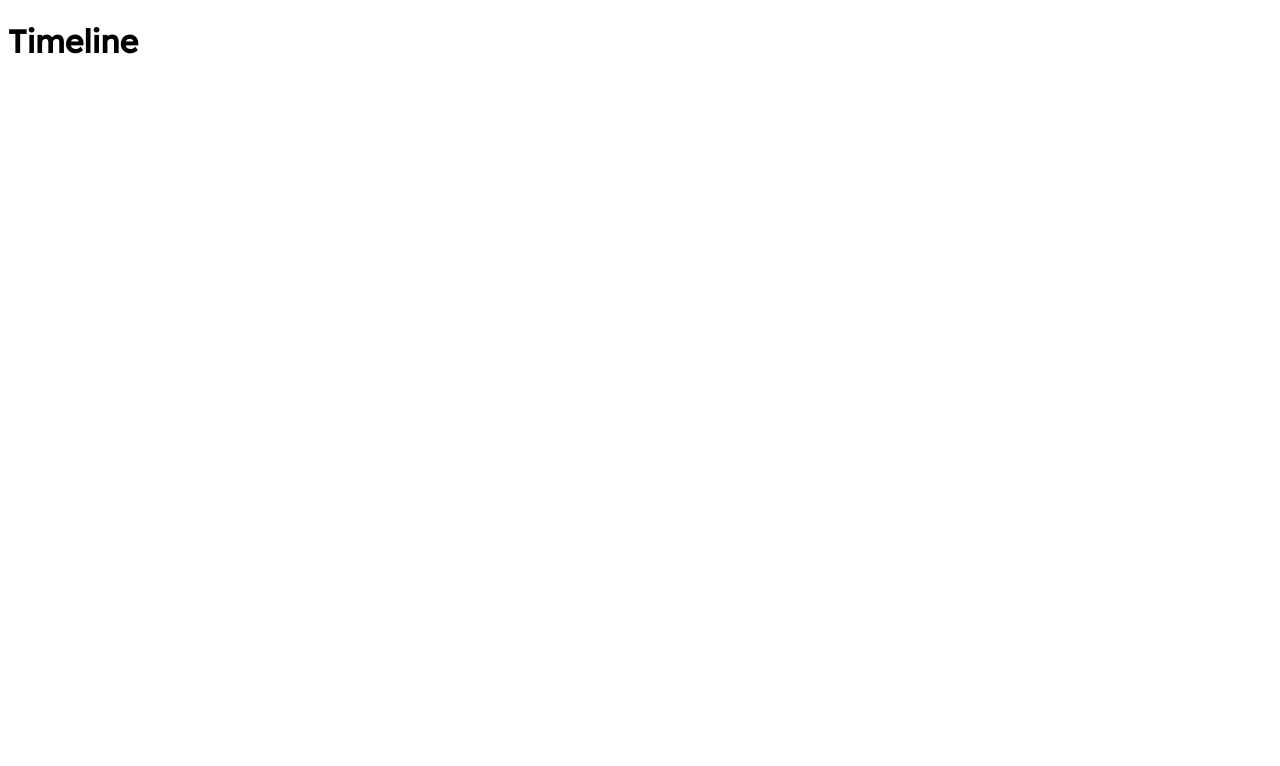
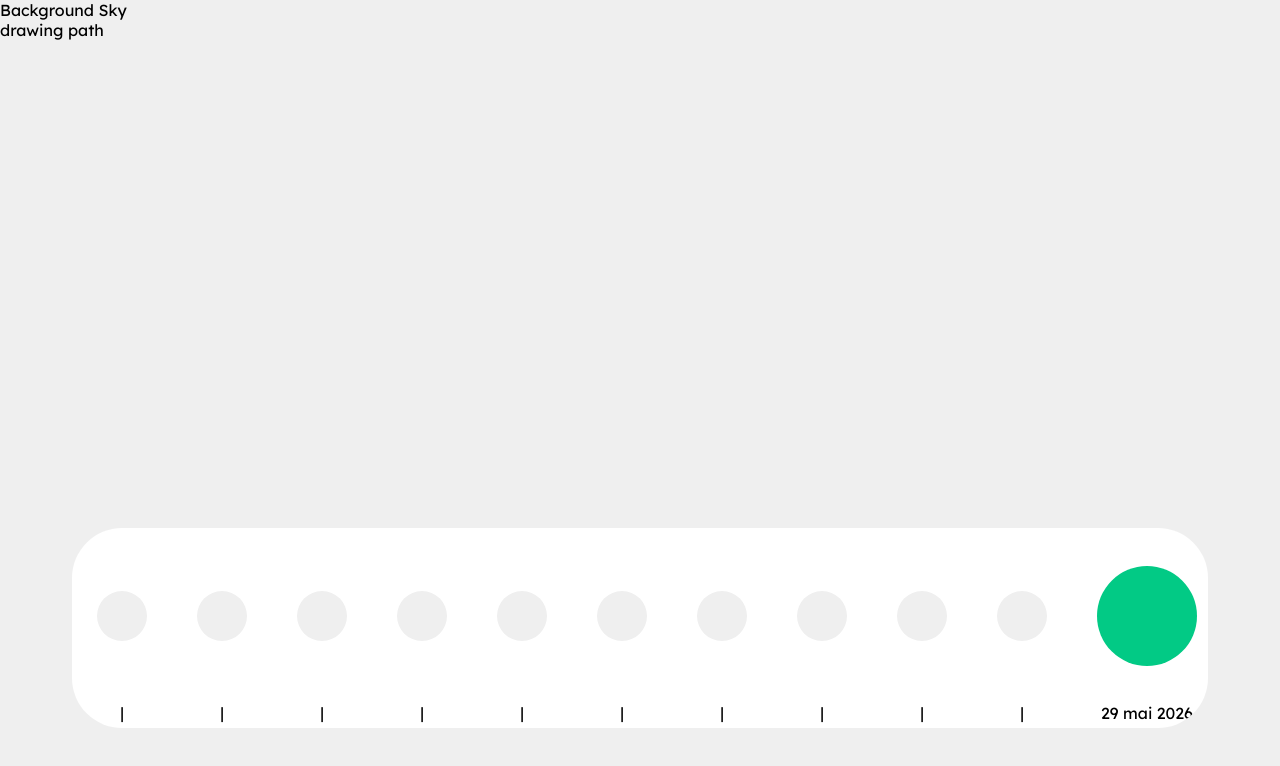
Before and after one commit to Nojet7/Alula, a Nuxt app: page /timeline in a window 1280 px wide. Shown: the top 766 px of the page. Built offline with nearby package versions, Linux system fonts and the light colour scheme.

Commit message:
add: most of the logic for timiline page for the scale

```diff
--- a/assets/css/main.css
+++ b/assets/css/main.css
@@ -1,3 +1,5 @@
+@import './variables.css';
+
 @font-face {
     font-family: 'Lexend ExtraLight';
     src: url('/fonts/Lexend-ExtraLight.ttf') format('truetype');
@@ -19,6 +21,19 @@
     font-style: normal;
 }
 
+* {
+    margin: 0;
+    padding: 0;
+}
+
 body {
     font-family: "Lexend Regular";
+    overflow: hidden;
 }
+
+.page-container {
+    background-color: var(--color-grey);
+    height: 100dvh;
+    width: 100dvw;
+    overflow: hidden;
+}
--- /dev/null
+++ b/assets/css/variables.css
@@ -0,0 +1,8 @@
+:root {
+  --color-grey: #efefef;
+  --color-blue: #9ec6e4;
+  --color-red: #ff3564;
+  --color-yellow: #ffff91;
+  --color-green: #02ca85;
+  --color-text: black;
+}
--- /dev/null
+++ b/components/timeline/BackgroundSky.vue
@@ -0,0 +1,11 @@
+<script setup>
+
+</script>
+
+<template>
+    <div>
+        Background Sky
+    </div>
+</template>
+
+<style scoped></style>
--- /dev/null
+++ b/components/timeline/DrawingPath.vue
@@ -0,0 +1,13 @@
+<script setup>
+
+</script>
+
+<template>
+    <div>
+        drawing path
+    </div>
+</template>
+
+<style scoped>
+
+</style>
--- /dev/null
+++ b/components/timeline/Scale.vue
@@ -0,0 +1,54 @@
+<script setup>
+const props = defineProps({
+    totalDays: Array,
+    exercices: Array,
+    progress: Number,
+    maxTranslate: Number
+
+})
+
+function formatDate(date) {
+    return new Date(date).toISOString().split('T')[0]
+}
+
+function getExerciceForDay(day) {
+    const dayStr = formatDate(day)
+
+    return props.exercices.find(ex => ex.date === dayStr) || null
+}
+</script>
+
+<template>
+    <div class="scale-viewport">
+
+        <div class="scale-track" :style="{
+            transform: `translateX(${-progress * maxTranslate}px)`
+        }">
+
+            <TimelineScaleDayContainer v-for="day in totalDays" :key="formatDate(day)" :dayDate="day"
+                :exercice="getExerciceForDay(day)" />
+
+        </div>
+
+    </div>
+</template>
+
+<style scoped>
+.scale-viewport {
+    width: calc(100% - 144px);
+    height: 200px;
+    overflow: hidden;
+    position: absolute;
+    bottom: 72px;
+    left: 50%;
+    transform: translateX(-50%);
+    background-color: white;
+    border-radius: 50px;
+}
+
+.scale-track {
+    display: flex;
+    height: 100%;
+    will-change: transform;
+}
+</style>
--- /dev/null
+++ b/components/timeline/Scale/DayContainer.vue
@@ -0,0 +1,63 @@
+<script setup>
+const props = defineProps({
+    dayDate: Date,
+    exercice: Object
+})
+
+function formatDate(date) {
+    return new Intl.DateTimeFormat('fr-FR', {
+        day: '2-digit',
+        month: 'long',
+        year: 'numeric'
+    }).format(new Date(date))
+}
+</script>
+
+<template>
+    <div class="day-container">
+        <div class="circle-container">
+            <div v-if="exercice" class="circle-exercice" :style="{backgroundColor: `var(${props.exercice.color})`}"></div>
+            <div v-else class="circle-blank"></div>
+        </div>
+
+        <div class="date-container">
+            <p v-if="exercice">{{ formatDate(dayDate) }}</p>
+            <p v-else>|</p>
+        </div>
+    </div>
+</template>
+
+<style scoped>
+.day-container {
+    height: 100%;
+    display: flex;
+    flex-direction: column;
+    padding: 0 25px;
+}
+
+.circle-container {
+    height: calc(100% - 25px);
+    display: flex;
+    align-items: center;
+}
+
+.date-container {
+    height: 25px;
+    display: flex;
+    justify-content: center;
+}
+
+.circle-blank {
+    border-radius: 50%;
+    height: 50px;
+    width: 50px;
+    background-color: var(--color-grey);
+}
+
+.circle-exercice {
+    border-radius: 50%;
+    width: 100px;
+    height: 100px;
+    background-color: red;
+}
+</style>
--- a/pages/archive/index.vue
+++ b/pages/archive/index.vue
@@ -5,10 +5,10 @@
 
 <!-- HTML -->
 <template>
-    <h1>Archive</h1>
+    <section class="page-container archive-page">
+        <h1>Archive</h1>
+    </section>
 </template>
 
 <!-- CSS -->
-<style scoped>
-
-</style>
+<style scoped></style>
--- a/pages/exercice/index.vue
+++ b/pages/exercice/index.vue
@@ -5,8 +5,10 @@
 
 <!-- HTML -->
 <template>
-    <h1>Exercice</h1>
-    <p>descriptopin de l'exercices</p>
+    <section class="page-container exercice-page">
+        <h1>Exercice</h1>
+        <p>descriptopin de l'exercices</p>
+    </section>
 </template>
 
 <!-- CSS -->
--- a/pages/timeline/index.vue
+++ b/pages/timeline/index.vue
@@ -1,14 +1,200 @@
 <!-- JS -->
 <script setup>
+import { ref, computed, onMounted, onBeforeUnmount } from 'vue'
 
+/* -------------------- DATA -------------------- */
+const exercices = [
+    { date: "2026-05-29", categoryId: "bodily", color: "--color-green" },
+    { date: "2026-06-02", categoryId: "cognitive", color: "--color-blue" },
+    { date: "2026-06-04", categoryId: "affective", color: "--color-red" },
+    { date: "2026-06-16", categoryId: "sensory", color: "--color-yellow" }
+]
+
+/* -------------------- DATES -------------------- */
+const dates = computed(() =>
+    exercices.map(e => new Date(e.date))
+)
+
+const minDate = computed(() => {
+    const d = new Date(Math.min(...dates.value))
+    d.setDate(d.getDate() - 10)
+    return d
+})
+
+const maxDate = computed(() => {
+    const d = new Date(Math.max(...dates.value))
+    d.setDate(d.getDate() + 10)
+    return d
+})
+
+const totalRangeMs = computed(() =>
+    maxDate.value - minDate.value
+)
+
+const allDays = computed(() => {
+    const start = new Date(minDate.value)
+    const end = new Date(maxDate.value)
+
+    const days = []
+    const current = new Date(start)
+
+    while (current <= end) {
+        days.push(new Date(current))
+        current.setDate(current.getDate() + 1)
+    }
+
+    return days
+})
+
+
+/* -------------------- SCROLL ENGINE -------------------- */
+const scrollValue = ref(0)
+
+const maxScroll = 2000
+
+let lastX = null
+let lastY = null
+let lockAxis = null
+let velocity = 0
+let animationId = null
+
+function onTouchStart(e) {
+    const t = e.touches[0]
+    lastX = t.clientX
+    lastY = t.clientY
+
+    lockAxis = null
+
+    cancelInertia()
+}
+
+function onTouchMove(e) {
+    const t = e.touches[0]
+
+    const dx = t.clientX - lastX
+    const dy = t.clientY - lastY
+
+    if (!lockAxis) {
+        if (Math.abs(dx) > Math.abs(dy)) {
+            lockAxis = 'x'
+        } else {
+            lockAxis = 'y'
+        }
+    }
+
+    lastX = t.clientX
+    lastY = t.clientY
+
+    let delta = 0
+
+    if(lockAxis === 'y') {
+        delta = -dy
+    }
+    if(lockAxis === 'x') {
+        delta = -dx
+    }
+
+    scrollValue.value += delta
+
+    scrollValue.value = Math.min(
+        maxScroll,
+        Math.max(0, scrollValue.value)
+    )
+
+    velocity = delta
+}
+
+function onTouchEnd() {
+    lastX = null
+    lastY = null
+    lockAxis = null
+    startInertia()
+}
+
+/* -------------------- INERTIA (iOS FEEL) -------------------- */
+function startInertia() {
+    const friction = 0.92
+
+    function step() {
+        velocity *= friction
+        scrollValue.value += velocity
+
+        scrollValue.value = Math.min(
+            maxScroll,
+            Math.max(0, scrollValue.value)
+        )
+
+        const atMin = scrollValue.value <=0
+        const atMax = scrollValue.value >= maxScroll
+
+        if((atMin && velocity < 0) || (atMax && velocity > 0)) {
+            velocity = 0
+            return
+        }
+
+        if (Math.abs(velocity) > 0.1) {
+            animationId = requestAnimationFrame(step)
+        }
+    }
+
+    animationId = requestAnimationFrame(step)
+}
+
+function cancelInertia() {
+    if (animationId) cancelAnimationFrame(animationId)
+    velocity = 0
+}
+
+/* -------------------- PROGRESS -------------------- */
+
+const progress = computed(() => {
+    return Math.min(
+        1,
+        Math.max(0, scrollValue.value / maxScroll)
+    )
+})
+
+const currentDate = computed(() => {
+    return new Date(
+        minDate.value.getTime() +
+        progress.value * totalRangeMs.value
+    )
+})
+
+const maxTranslate = computed(() => {
+    return allDays.value.length * 74 // 74px (au piffe pour fonctionner avec la maquette)
+})
+
+/* -------------------- LIFECYCLE -------------------- */
+onMounted(() => {
+    window.addEventListener('touchstart', onTouchStart, { passive: true })
+    window.addEventListener('touchmove', onTouchMove, { passive: true })
+    window.addEventListener('touchend', onTouchEnd)
+})
+
+onBeforeUnmount(() => {
+    window.removeEventListener('touchstart', onTouchStart)
+    window.removeEventListener('touchmove', onTouchMove)
+    window.removeEventListener('touchend', onTouchEnd)
+})
+
+/* -------------------- DEBUG -------------------- */
+watchEffect(() => {
+    console.log('progress:', progress.value)
+    console.log('date:', currentDate.value)
+})
 </script>
 
 <!-- HTML -->
 <template>
-    <h1>Timeline</h1>
+    <section class="page-container timeline-page">
+        <TimelineBackgroundSky />
+        <TimelineDrawingPath />
+
+        <TimelineScale :total-days="allDays" :exercices="exercices" :progress="progress"
+            :max-translate="maxTranslate" />
+    </section>
 </template>
 
 <!-- CSS -->
-<style scoped>
-
-</style>
+<style scoped></style>
```
Also changed, not shown: public/data/categories.json (added, +22 -0 lines), public/data/exercices.json (added, +18 -0 lines), 1 other file (tests, documents, lock files or other folders).
